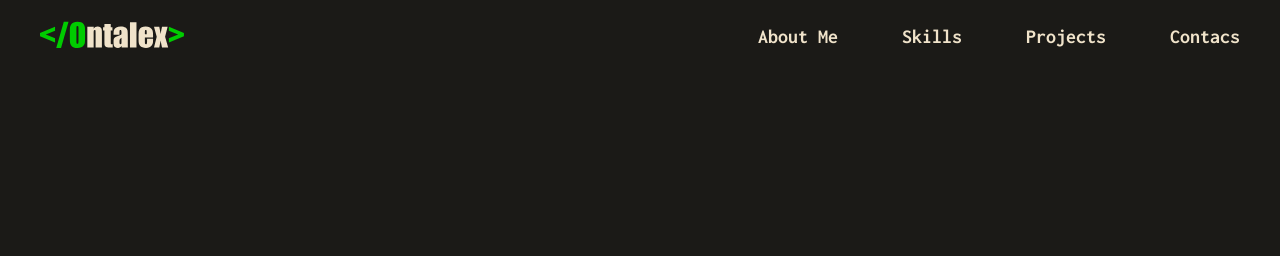
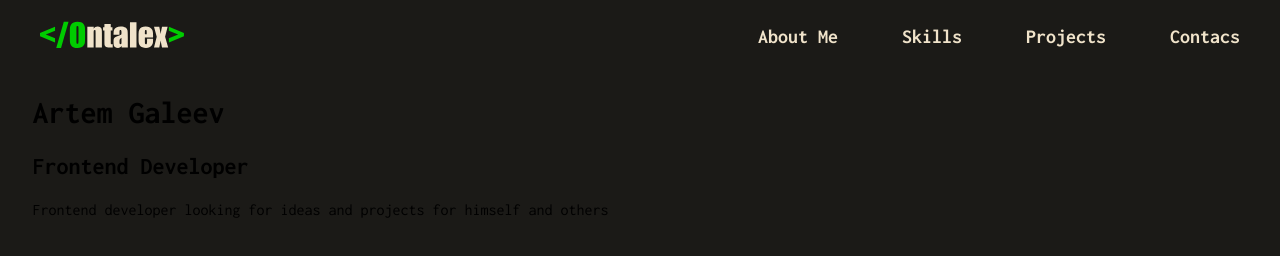
Before and after one commit to qwertyzi/portfolio, a plain HTML site: page index.html in a window 1280 px wide. Drawn offline with Linux system fonts and the light colour scheme.

Commit message:
feat: create html structure hero

```diff
--- a/index.html
+++ b/index.html
@@ -35,6 +35,24 @@
             </div>
         </div>
     </header>
-
+    <main>
+        <section class="welcome">
+            <div class="container">
+                <div class="welcome__content">
+                    <article class="hero">
+                        <h1 class="hero__main-title">
+                            Artem Galeev
+                        </h1>
+                        <h2 class="hero__subtitle">
+                            Frontend Developer
+                        </h2>
+                        <p class="hero__description">
+                            Frontend developer looking for ideas and projects for himself and others
+                        </p>
+                    </article>
+                </div>
+            </div>
+        </section>
+    </main>
 </body>
 </html>
--- a/style/_base.scss
+++ b/style/_base.scss
@@ -1,6 +1,10 @@
 body {
     font-family: "Inconsolata", serif;
     background-color: #1b1a17;
+}
+
+* {
+    box-sizing: border-box;
 }
 
 ul, ol, li {
```
Also changed, not shown: css/main.css, 1 other file.
